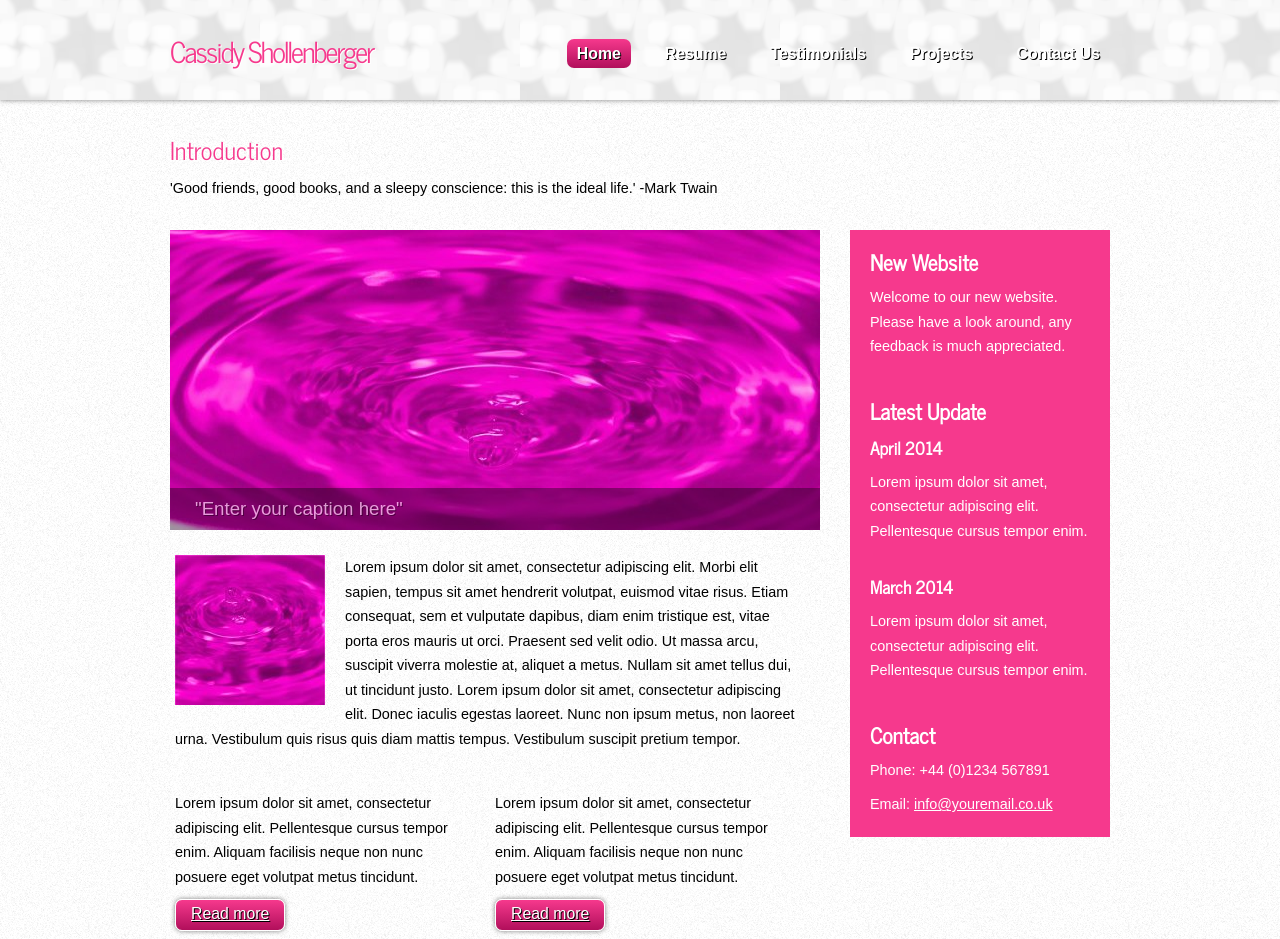
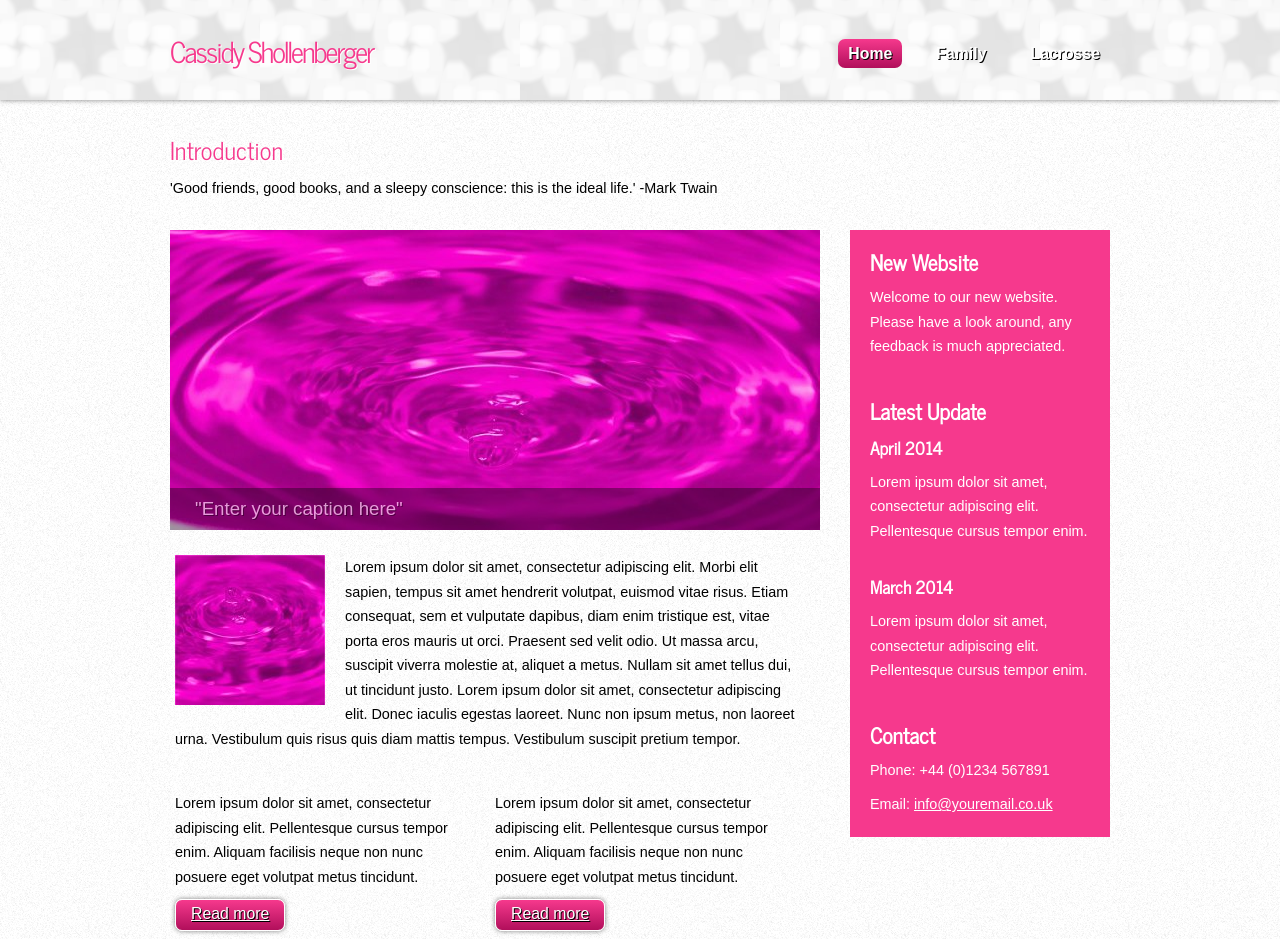
Before and after one commit to sheacassidy6/Cassidy, a plain HTML site: page index.html in a window 1280 px wide. Shown: the top 939 px of the page. Drawn offline with Linux system fonts and the light colour scheme.

Commit message:
home page 2

```diff
--- a/index.html
+++ b/index.html
@@ -25,10 +25,9 @@
 	    <nav>
           <ul id="nav">
             <li class="current"><a href="index.html">Home</a></li>
-            <li><a href="ourwork.html">Resume</a></li>
-            <li><a href="testimonials.html">Testimonials</a></li>
-            <li><a href="projects.html">Projects</a></li>
-            <li><a href="contact.html">Contact Us</a></li>
+            <li><a href="ourwork.html">Family</a></li>
+            <li><a href="testimonials.html">Lacrosse</a></li>
+
           </ul>
         </nav>
 
```
